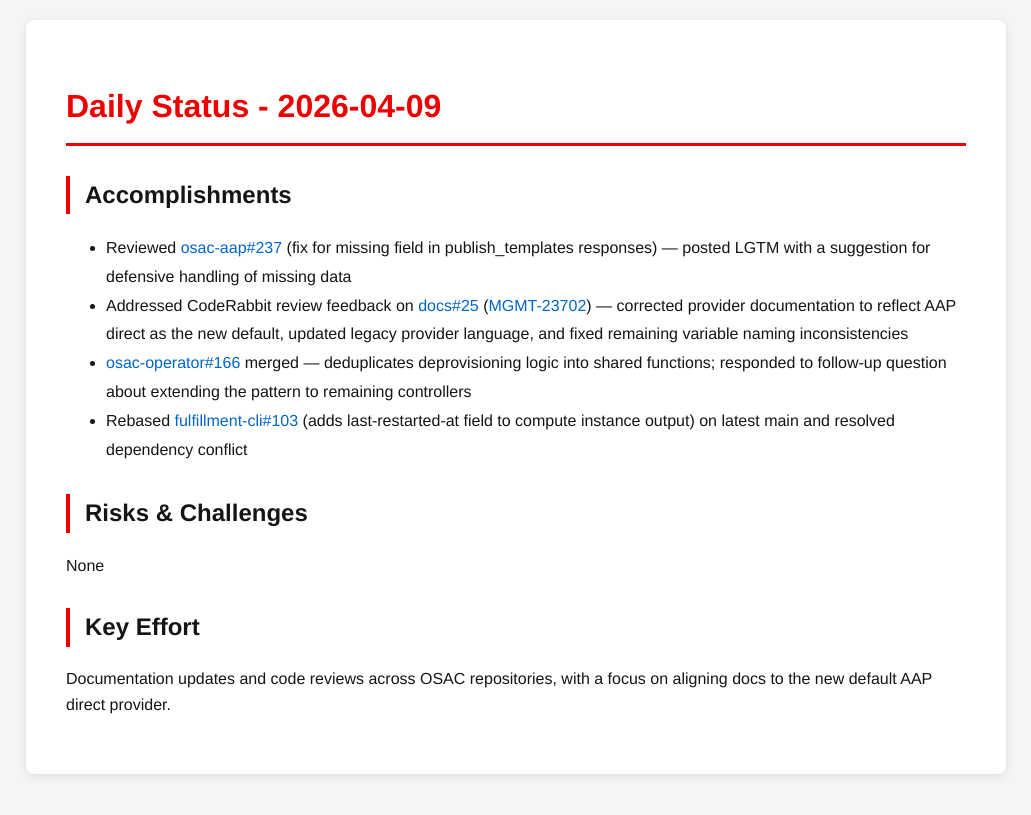
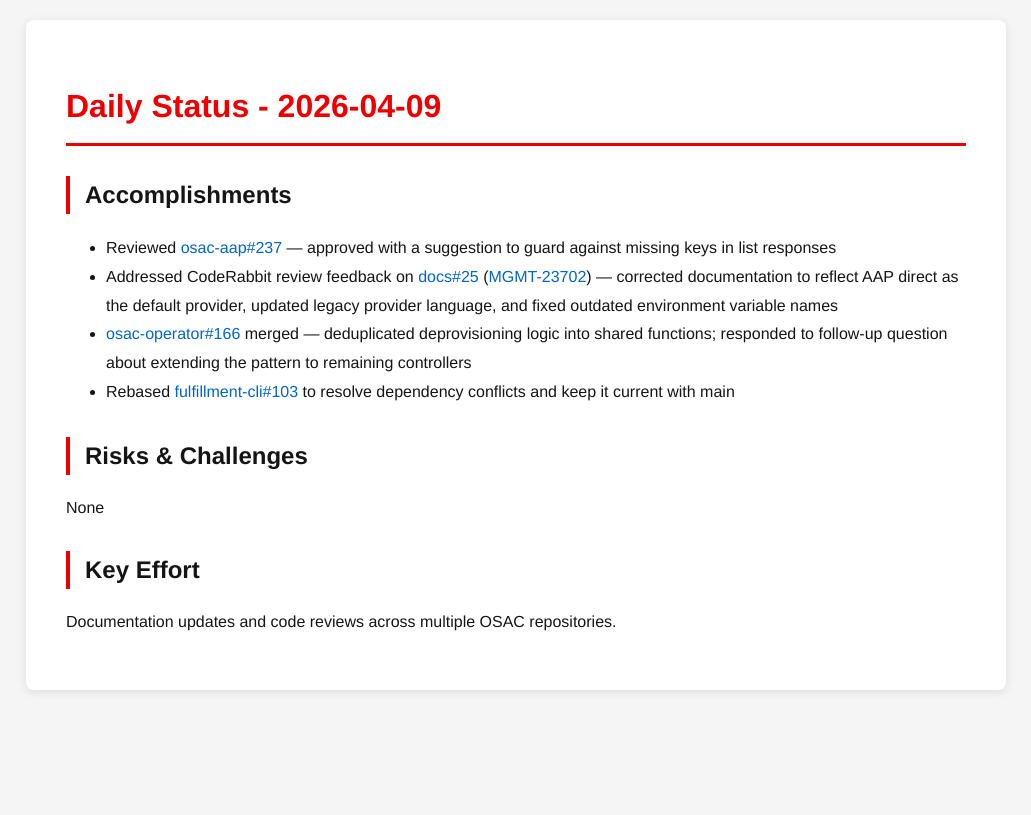
Before and after one commit to tzvatot/daily-status, a Jekyll site: the page built from 2026-04-09.md, in a window 1280 px wide. Shown: the top 815 px of the page, without its empty margins (124-1155 px from the left). Built offline with Jekyll 4.4.1, drawn with Linux system fonts in a browser that asks for light colours.

Commit message:
Daily status update - 2026-04-09

```diff
--- a/2026-04-09.md
+++ b/2026-04-09.md
@@ -7,13 +7,13 @@
 # Daily Status - 2026-04-09
 
 ## Accomplishments
-- Reviewed [osac-aap#237](https://github.com/osac-project/osac-aap/pull/237) (fix for missing field in publish_templates responses) — posted LGTM with a suggestion for defensive handling of missing data
-- Addressed CodeRabbit review feedback on [docs#25](https://github.com/osac-project/docs/pull/25) ([MGMT-23702](https://issues.redhat.com/browse/MGMT-23702)) — corrected provider documentation to reflect AAP direct as the new default, updated legacy provider language, and fixed remaining variable naming inconsistencies
-- [osac-operator#166](https://github.com/osac-project/osac-operator/pull/166) merged — deduplicates deprovisioning logic into shared functions; responded to follow-up question about extending the pattern to remaining controllers
-- Rebased [fulfillment-cli#103](https://github.com/osac-project/fulfillment-cli/pull/103) (adds last-restarted-at field to compute instance output) on latest main and resolved dependency conflict
+- Reviewed [osac-aap#237](https://github.com/osac-project/osac-aap/pull/237) — approved with a suggestion to guard against missing keys in list responses
+- Addressed CodeRabbit review feedback on [docs#25](https://github.com/osac-project/docs/pull/25) ([MGMT-23702](https://issues.redhat.com/browse/MGMT-23702)) — corrected documentation to reflect AAP direct as the default provider, updated legacy provider language, and fixed outdated environment variable names
+- [osac-operator#166](https://github.com/osac-project/osac-operator/pull/166) merged — deduplicated deprovisioning logic into shared functions; responded to follow-up question about extending the pattern to remaining controllers
+- Rebased [fulfillment-cli#103](https://github.com/osac-project/fulfillment-cli/pull/103) to resolve dependency conflicts and keep it current with main
 
 ## Risks & Challenges
 None
 
 ## Key Effort
-Documentation updates and code reviews across OSAC repositories, with a focus on aligning docs to the new default AAP direct provider.
+Documentation updates and code reviews across multiple OSAC repositories.
```
